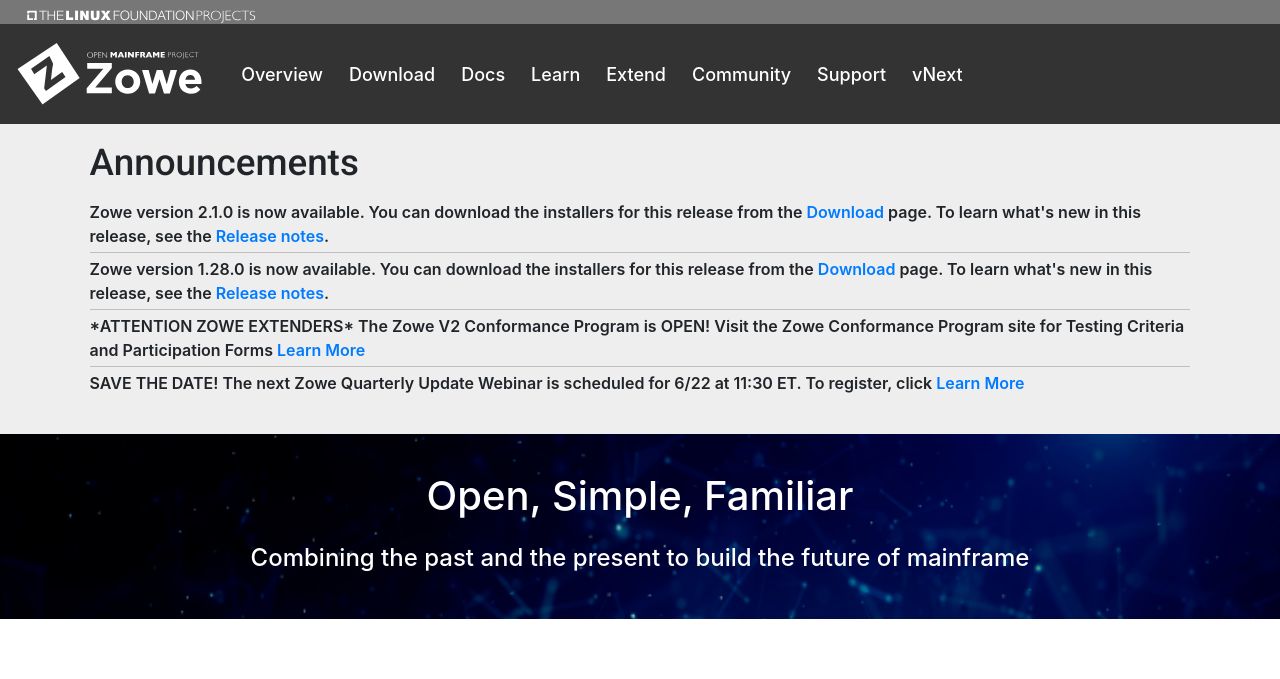
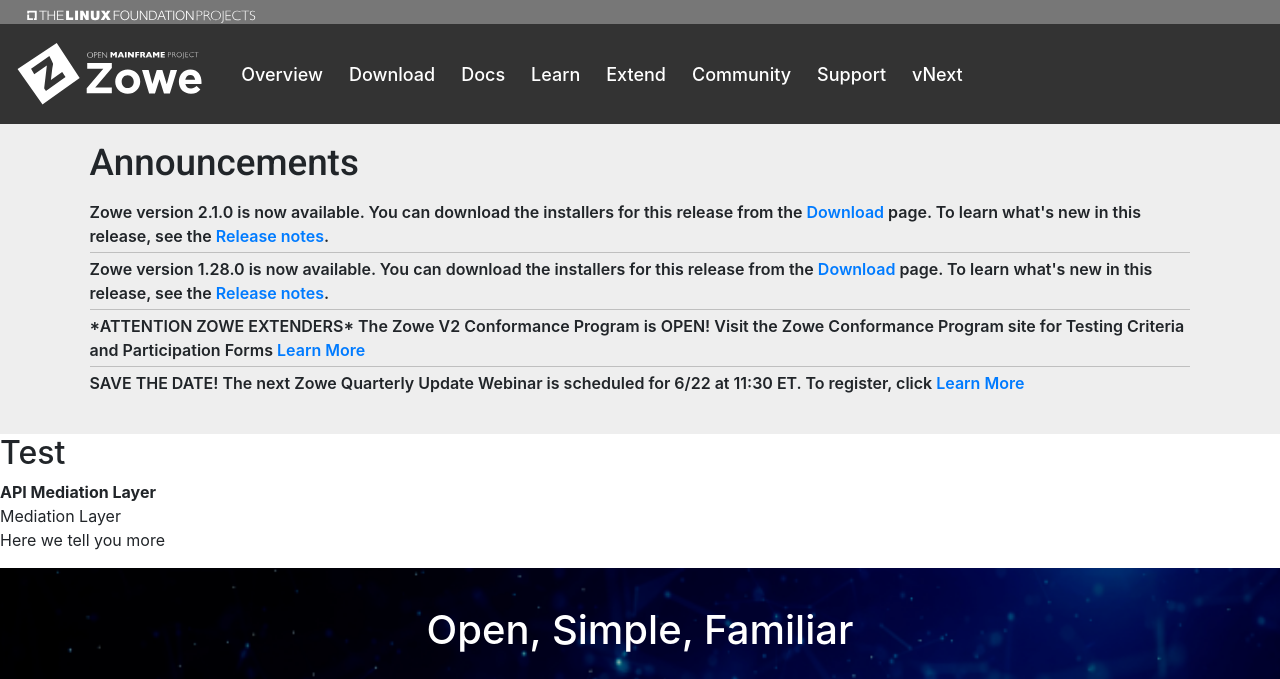
Before and after one commit to zowe/zowe.github.io, a Jekyll site: the page built from index.md, in a window 1280 px wide and 900 px high, cut to the strip 0-679 px from the top of the window. Built offline with Jekyll 4.4.1, drawn with Linux system fonts in a browser that asks for light colours; our own code applies the rules of GitHub Pages for plain Markdown files.

Commit message:
Test addition of new data source
Signed-off-by: GitHub <noreply@github.com>

```diff
--- /dev/null
+++ b/_data/core.yml
@@ -0,0 +1,5 @@
+- name: API Mediation Layer
+  description: Mediation Layer<br>Here we tell you more
+  image:
+  github: link
+  slack: link
--- a/index.md
+++ b/index.md
@@ -67,6 +67,16 @@
       {% endif %}
       <br>
     </strong>
+    {% endfor %}
+  {% endif %}
+</div>
+
+<div>
+  <h2>Test</h2>
+  {% if site.data.core %}
+    {% for core in site.data.core %}
+    <strong>{{ core.name }}</strong>
+    <p>{{ core.description }}</p>
     {% endfor %}
   {% endif %}
 </div>
```
